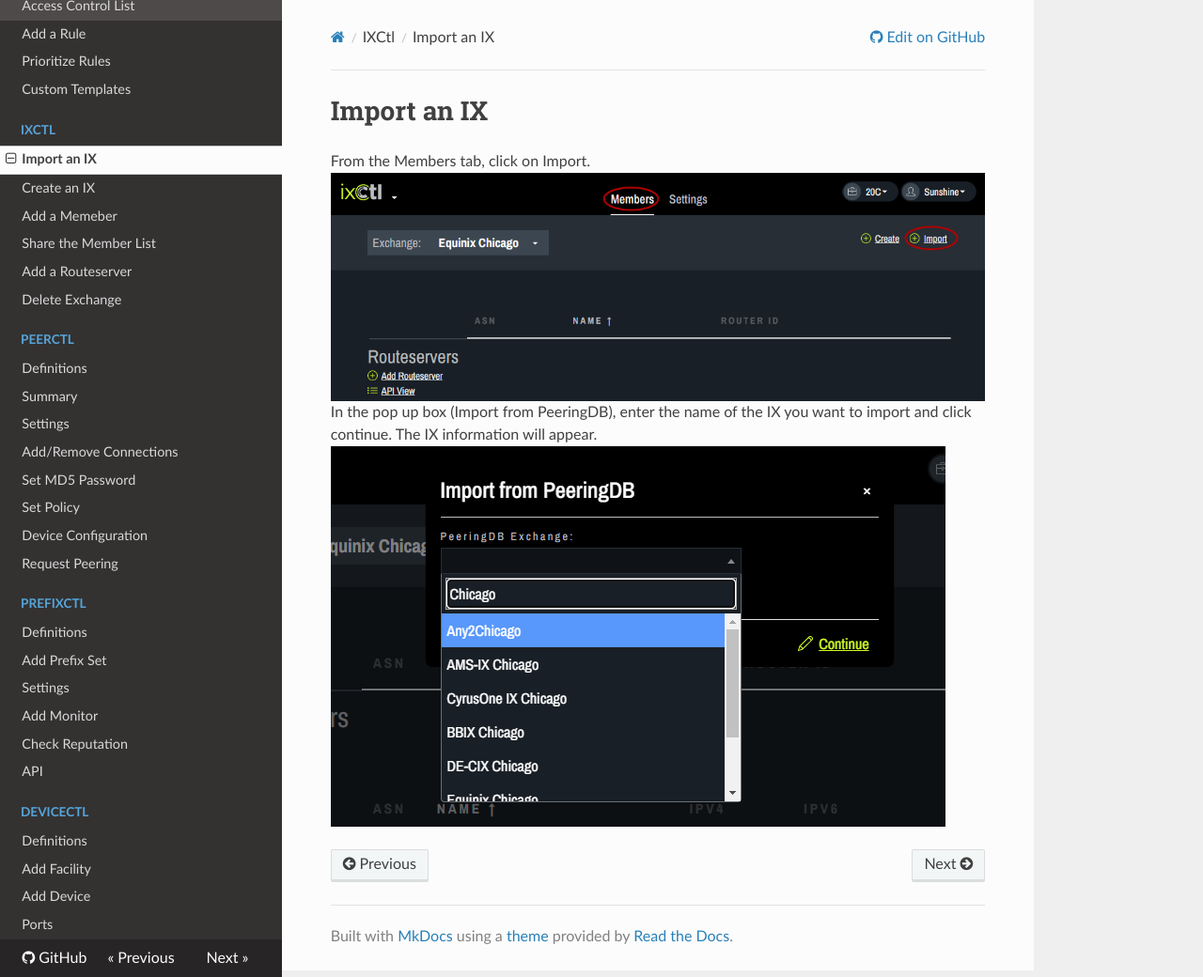
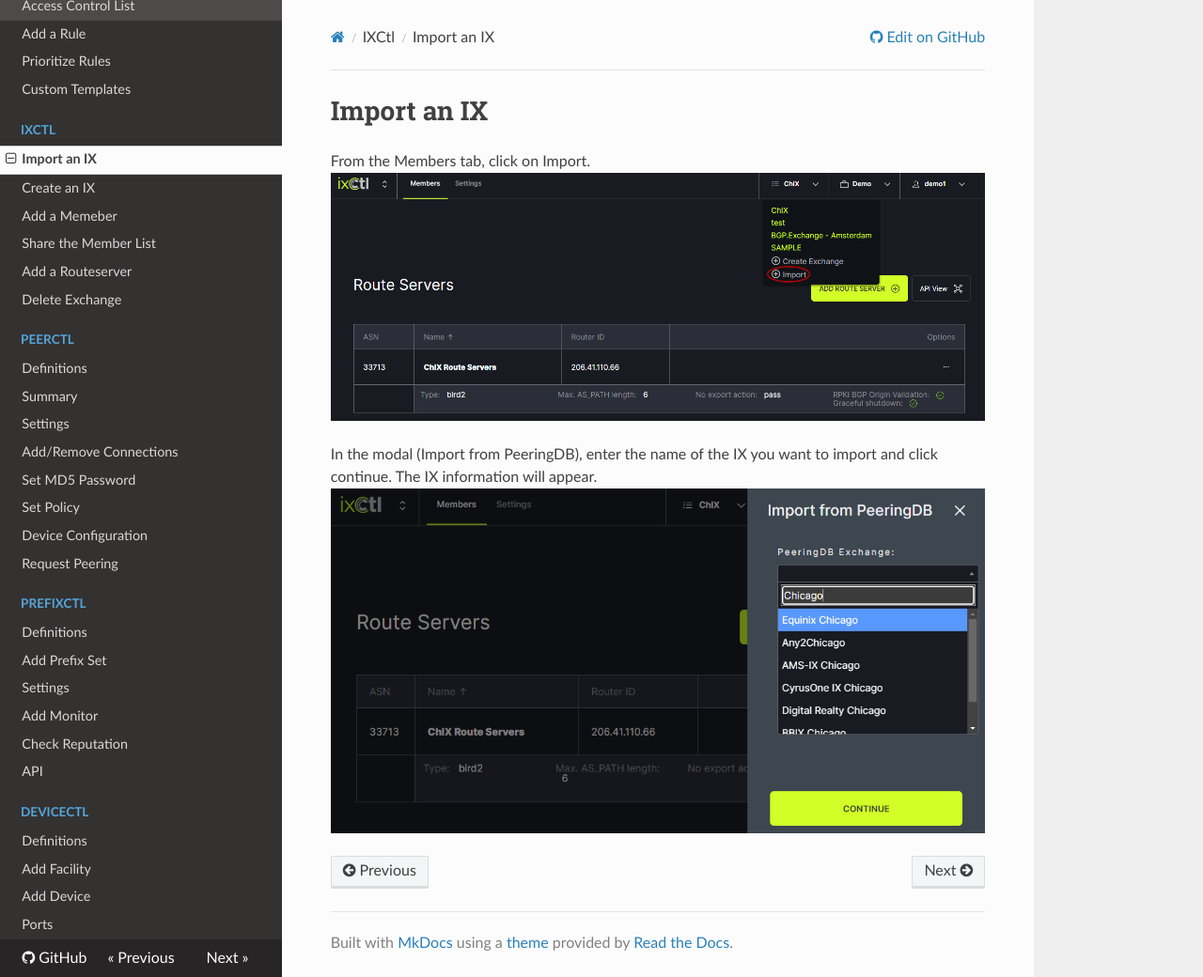
Before and after one commit to fullctl/docs.fullctl.com, an MkDocs documentation site: the page built from docs/ixctl/Import-an-IX.md, in a window 1280 px wide and 1040 px high. Shown: the whole window at 94% size. Built offline with MkDocs 1.6.1, drawn with Linux system fonts in a browser that asks for light colours; nearby versions of some CDN libraries.

Commit message:
Update Import-an-IX.md

```diff
--- a/docs/ixctl/Import-an-IX.md
+++ b/docs/ixctl/Import-an-IX.md
@@ -1,6 +1,7 @@
 # Import an IX
 
 From the Members tab, click on Import.
-   ![](img/import-an-ix/import.png)
-In the pop up box (Import from PeeringDB), enter the name of the IX you want to import and click continue. The IX information will appear.
-   ![](img/import-an-ix/importpopup.png)
+   ![](img/import.png)
+
+In the modal (Import from PeeringDB), enter the name of the IX you want to import and click continue. The IX information will appear.
+   ![](img/importmodal.png)
```
